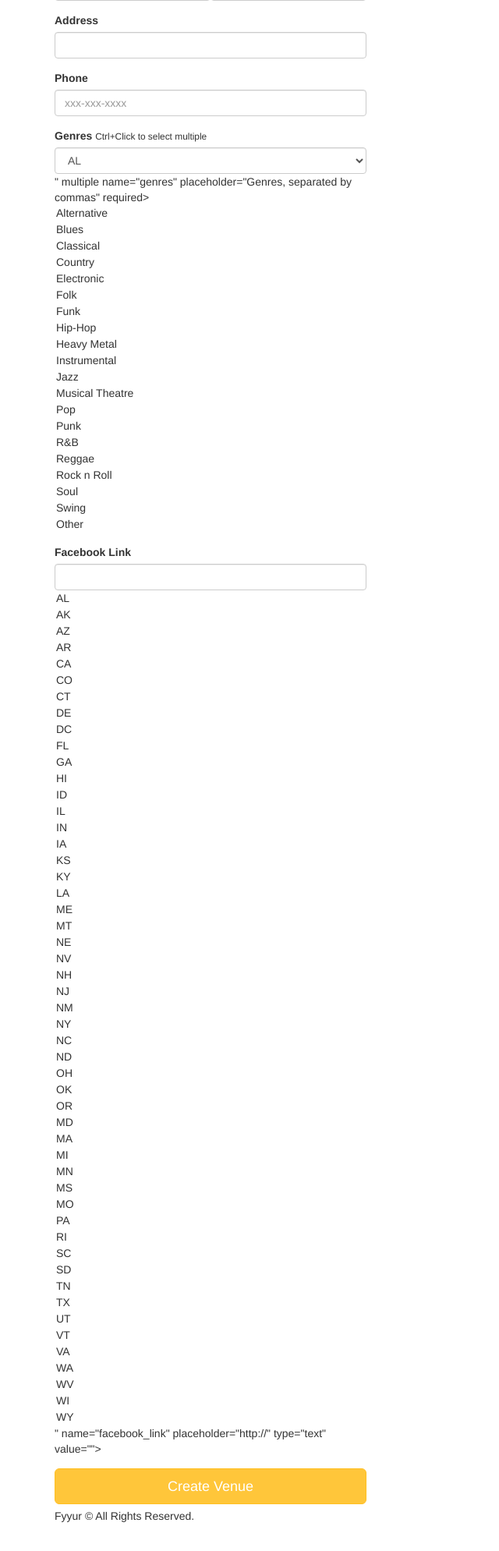
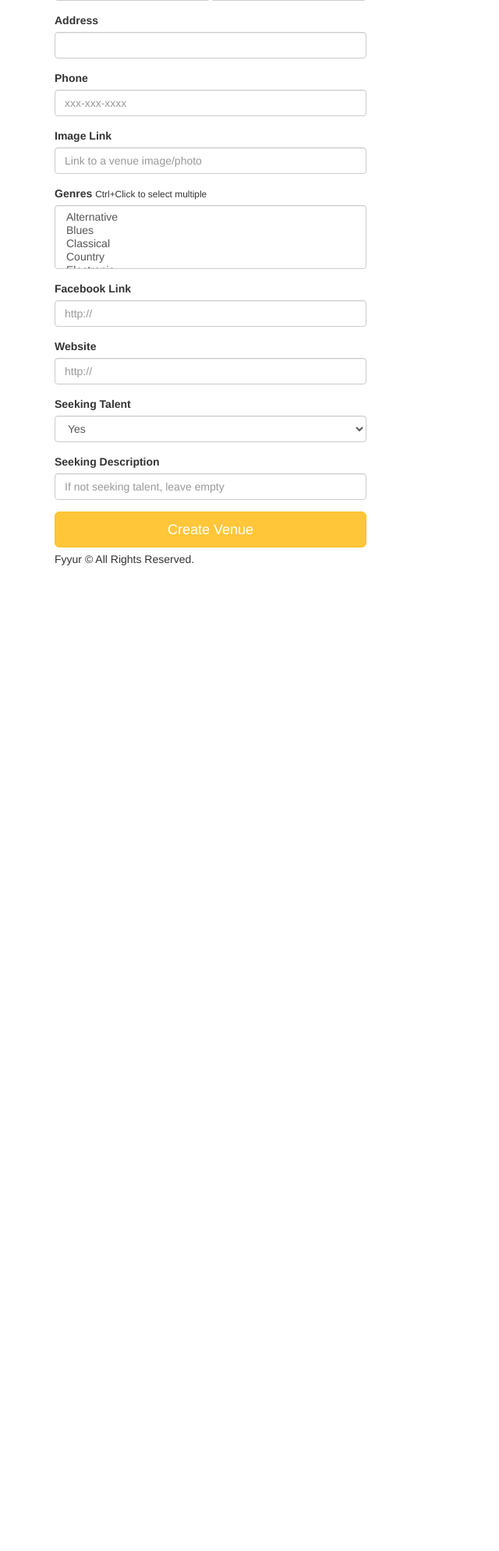
Before and after one commit to KGM20/FyyurArtistBooking, a Flask app: page /venues/create in a window 1280 px wide. Shown: the part 268-2257 px from the top of the page at 78% size, without its empty margins (0-640 px from the left). After the commit the page ends 993 px from the top, so only its background shows below. Run offline with Flask 2, Linux system fonts and the light colour scheme; some libraries are stand-ins or nearby versions.

Commit message:
routes for /venues/create (POST and GET) working alright

```diff
--- a/app.py
+++ b/app.py
@@ -5,8 +5,9 @@
 import json
 import dateutil.parser
 import babel
+import sys
 from datetime import datetime
-from flask import Flask, render_template, request, Response, flash, redirect, url_for
+from flask import Flask, render_template, abort, request, Response, flash, redirect, url_for
 from flask_moment import Moment
 from flask_sqlalchemy import SQLAlchemy
 from flask_migrate import Migrate
@@ -120,17 +121,24 @@
 
 @app.route('/venues/<int:venue_id>')   #NICE
 def show_venue(venue_id):
-  # shows the venue page with the given venue_id
+  # shows the venue page with the given venue_id   DONE
   # TODO: replace with real venue data from the venues table, using venue_id
 
   data = {}
   venue = db.session.query(Venue).get(venue_id)
 
-  genres = db.session.query(Genre).join(Genre.venues).filter_by(id=venue.id).all()
+  # To show an error layout if venue_id index not exists, instead of showing a server error
+  try:
+    genres = db.session.query(Genre).join(Genre.venues).filter_by(id=venue.id).all()
+  except:
+    abort (404)
+
+  # Selecting genders
   venue_genres = []
   for genre in genres:
     venue_genres.append(genre.name)
 
+  # Selecting shows
   shows = db.session.query(Show).filter_by(venue_id=venue.id).all()
   today = datetime.now()
 
@@ -173,18 +181,58 @@
 #  Create Venue
 #  ----------------------------------------------------------------
 
-@app.route('/venues/create', methods=['GET'])
+@app.route('/venues/create', methods=['GET'])  #NICE
 def create_venue_form():
   form = VenueForm()
   return render_template('forms/new_venue.html', form=form)
 
-@app.route('/venues/create', methods=['POST'])
+@app.route('/venues/create', methods=['POST'])  #NICE
 def create_venue_submission():
-  # TODO: insert form data as a new Venue record in the db, instead
+  # TODO: insert form data as a new Venue record in the db, instead DONE
   # TODO: modify data to be the data object returned from db insertion
 
-  # on successful db insert, flash success
-  flash('Venue ' + request.form['name'] + ' was successfully listed!')
+  error = False
+
+  try:
+    name = request.form['name']
+    city = request.form['city']
+    state = request.form['state']
+    address = request.form['address']
+    phone = request.form['phone']
+    image_link = request.form['image_link']
+    genres = request.form.getlist('genres')
+    facebook_link = request.form['facebook_link']
+    website = request.form['website']
+    seeking_description = request.form['seeking_description']
+
+    if request.form['seeking_talent'] == 'Yes':
+      seeking_talent = True
+    else:
+      seeking_talent = False
+
+    venue = Venue(name=name, city=city, state=state, address=address, phone=phone, image_link=image_link, facebook_link=facebook_link,
+      website=website, seeking_talent=seeking_talent, seeking_description=seeking_description)
+
+    venue_genres = []
+
+    for genre in genres:
+      temp = db.session.query(Genre).filter_by(name=genre).first()
+      venue_genres.append(temp)
+
+    venue.venue_genres = venue_genres
+
+    db.session.add(venue)
+    db.session.commit()
+    flash('Venue ' + name + ' was successfully listed!')
+  except:
+    error = True
+    db.session.rollback()
+    print(sys.exc_info())
+    flash('There was an error. ' + name + ' wasn\'t listed...')
+  finally:
+    db.session.close()
+
+  # on successful db insert, flash success DONE
   # TODO: on unsuccessful db insert, flash an error instead.
   # e.g., flash('An error occurred. Venue ' + data.name + ' could not be listed.')
   # see: http://flask.pocoo.org/docs/1.0/patterns/flashing/
--- a/forms.py
+++ b/forms.py
@@ -117,6 +117,19 @@
     facebook_link = StringField(
         'facebook_link', validators=[URL()]
     )
+    website = StringField(
+        'website', validators=[URL()]
+    )
+    seeking_talent = SelectField(
+        'seeking_talent', validators=[DataRequired()],
+        choices=[
+            ('Yes', 'Yes'),
+            ('No', 'No'),
+        ]
+    )
+    seeking_description = StringField(
+        'seeking_description'
+    )
 
 class ArtistForm(Form):
     name = StringField(
--- a/templates/forms/new_venue.html
+++ b/templates/forms/new_venue.html
@@ -28,14 +28,30 @@
           {{ form.phone(class_ = 'form-control', placeholder='xxx-xxx-xxxx', autofocus = true) }}
         </div>
       <div class="form-group">
+          <label for="image_link">Image Link</label>
+          {{ form.image_link(class_ = 'form-control', placeholder='Link to a venue image/photo', autofocus = true) }}
+      </div>
+      <div class="form-group">
         <label for="genres">Genres</label>
         <small>Ctrl+Click to select multiple</small>
-        {{ form.genres(class_ = 'form-control', placeholder='Genres, separated by commas', id=form.state, autofocus = true) }}
+        {{ form.genres(class_ = 'form-control', placeholder='Genres, separated by commas', autofocus = true) }}
       </div>
       <div class="form-group">
-          <label for="genres">Facebook Link</label>
-          {{ form.facebook_link(class_ = 'form-control', placeholder='http://', id=form.state, autofocus = true) }}
-        </div>
+          <label for="facebook_link">Facebook Link</label>
+          {{ form.facebook_link(class_ = 'form-control', placeholder='http://', autofocus = true) }}
+      </div>
+      <div class="form-group">
+          <label for="website">Website</label>
+          {{ form.website(class_ = 'form-control', placeholder='http://', autofocus = true) }}
+      </div>
+      <div class="form-group">
+          <label for="seeking_talent">Seeking Talent</label>
+          {{ form.seeking_talent(class_ = 'form-control', autofocus = true) }}
+      </div>
+      <div class="form-group">
+          <label for="seeking_description">Seeking Description</label>
+          {{ form.seeking_description(class_ = 'form-control', placeholder='If not seeking talent, leave empty', autofocus = true) }}
+      </div>
       <input type="submit" value="Create Venue" class="btn btn-primary btn-lg btn-block">
     </form>
   </div>
```
